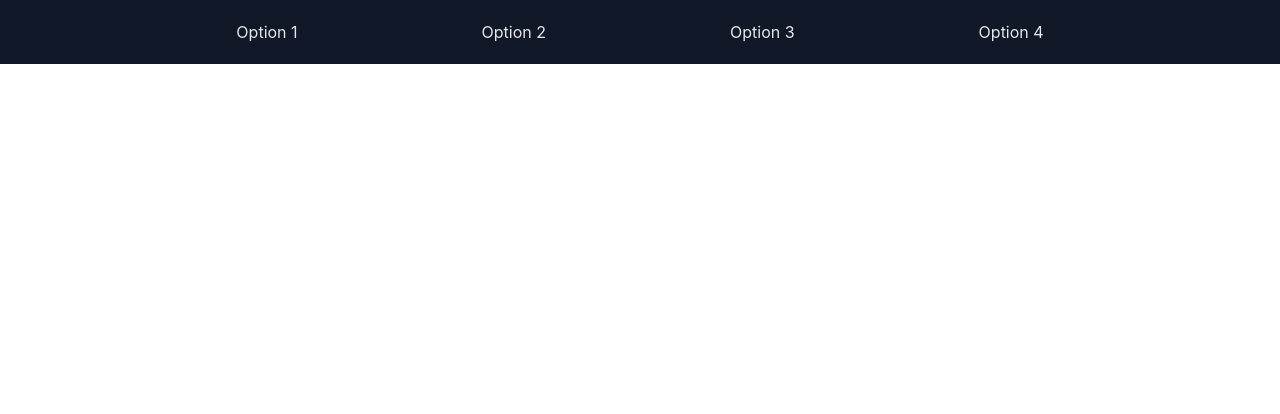
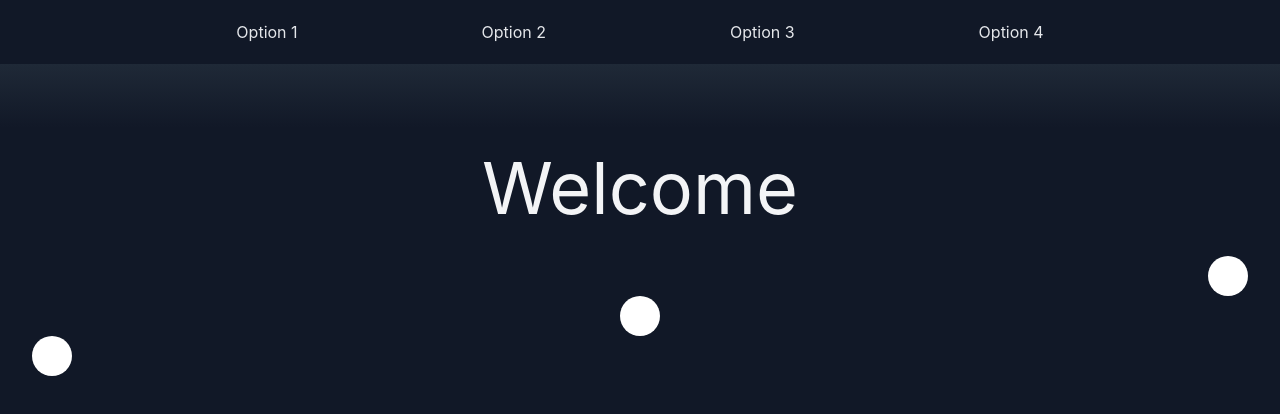
Before and after one commit to hiisma/nextjs-demo, a Next.js app: page / in a window 1280 px wide. Shown: the top 414 px of the page. Built offline with nearby package versions, Linux system fonts and the light colour scheme.

Commit message:
Created base home

```diff
--- a/pages/index.tsx
+++ b/pages/index.tsx
@@ -1,18 +1,28 @@
 import Head from 'next/head'
-import Image from 'next/image'
-import NavBar from './NavBar'
+import NavBar from '../components/NavBar'
 
 export default function Home() {
   return (
-    <div>
+    <div className='flex flex-col bg-gray-900 min-h-screen'>
       <Head>
         <title>Create Next App</title>
         <meta name="description" content="Generated by create next app" />
         <link rel="icon" href="/favicon.ico" />
       </Head>
-      <body>
-        <NavBar />
-      </body>
+      <NavBar />
+      <main className='text-gray-100'>
+        <div className='text-4xl text-center bg-gradient-to-t from-gray-900 to-gray-800 h-16'></div>
+
+        <h1 className='text-7xl text-center mt-6'>
+          Welcome
+        </h1>
+
+        <div id="graphics" className='flex flex-col p-8'>
+          <div className='bg-white rounded-full h-10 w-10 self-end'></div>
+          <div className='bg-white rounded-full h-10 w-10 self-center'></div>
+          <div className='bg-white rounded-full h-10 w-10'></div>
+        </div>
+      </main>
     </div>
   )
 }
```
Also changed, not shown: components/NavBar.tsx (renamed from pages/NavBar.tsx).
